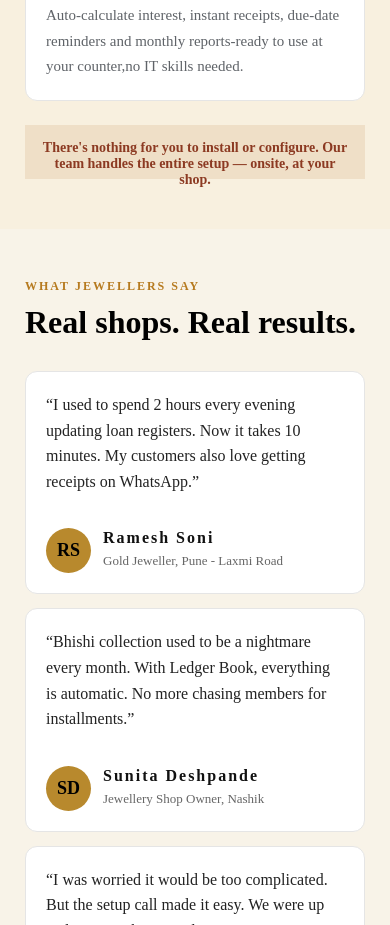
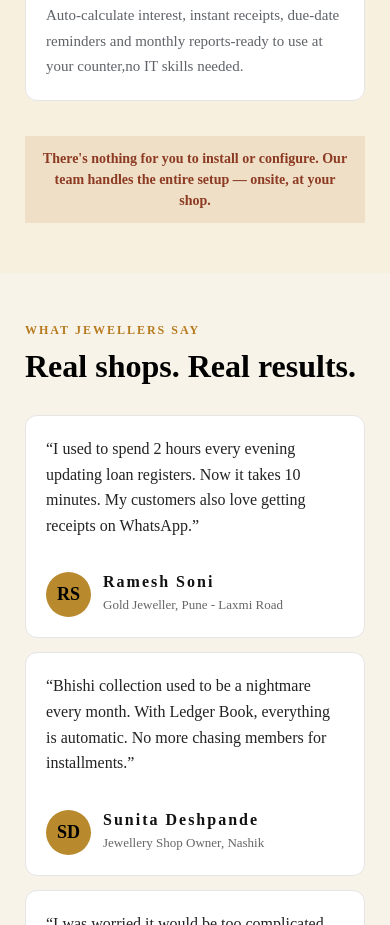
Before and after one commit to wavesolutions024/ledger_book_landing_page, a React (Vite) app: page / in a window 390 px wide. Shown: the part 6840-7765 px from the top of the page. Built offline with nearby package versions, Linux system fonts and the light colour scheme.

Commit message:
responsive

```diff
--- a/src/Pages/Home/Home.scss
+++ b/src/Pages/Home/Home.scss
@@ -1423,8 +1423,12 @@
             }
 
             h4 {
+                height: auto; // Fixed height hata do
+                padding: 12px 15px;
+                margin-top: 35px;
                 font-size: 14px;
-                margin-top: 15px;
+                line-height: 1.5;
+                text-align: center;
             }
         }
     }
```
